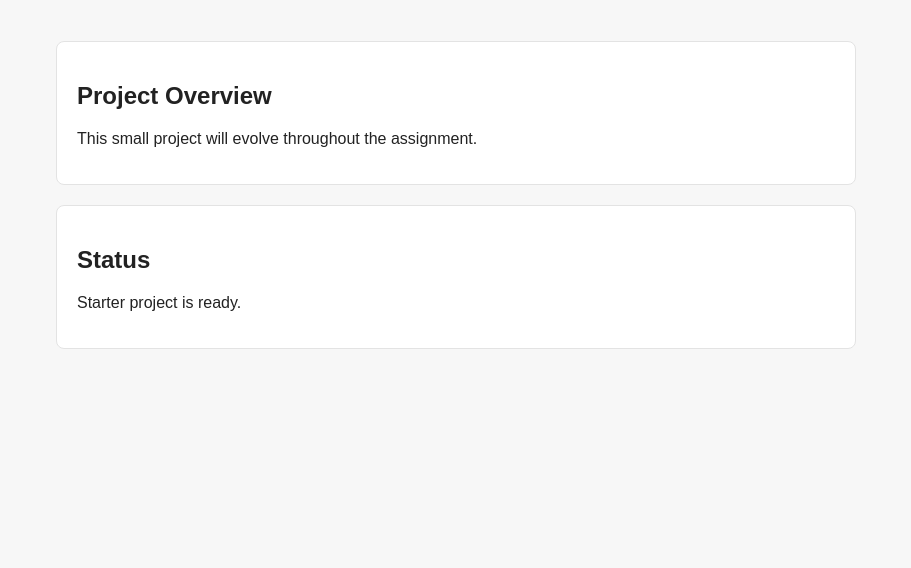
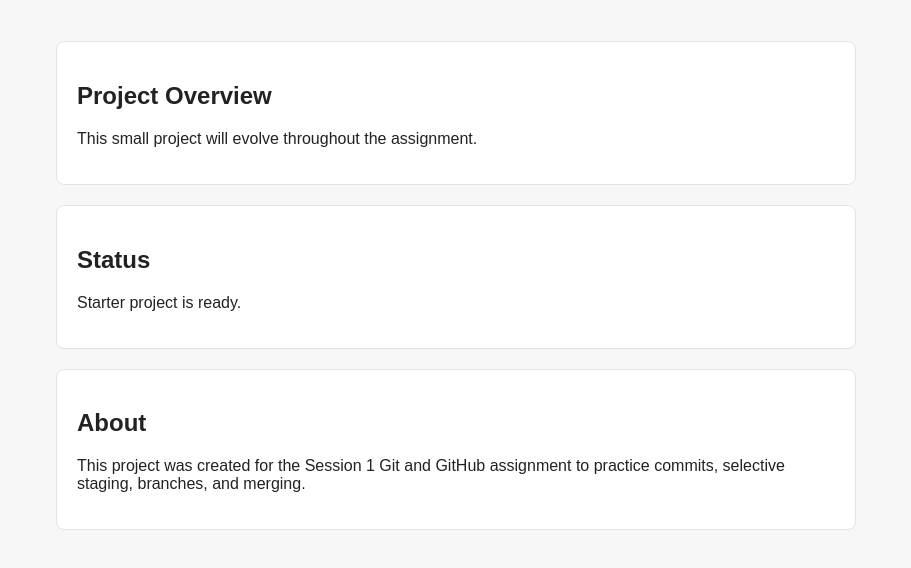
Before and after one commit to Amramix108/git-session1-Amramix108, a plain HTML site: page index.html in a window 1280 px wide. Shown: the part 166-734 px from the top of the page, without its empty margins (184-1095 px from the left). Drawn offline with Linux system fonts and the light colour scheme.

Commit message:
Add About section to homepage

```diff
--- a/index.html
+++ b/index.html
@@ -20,6 +20,13 @@
       <h2>Status</h2>
       <p id="status-message">Project loaded.</p>
     </section>
+    <section id="about">
+  <h2>About</h2>
+  <p>
+    This project was created for the Session 1 Git and GitHub assignment
+    to practice commits, selective staging, branches, and merging.
+  </p>
+</section>
   </main>
   <script src="app.js"></script>
 </body>
```
